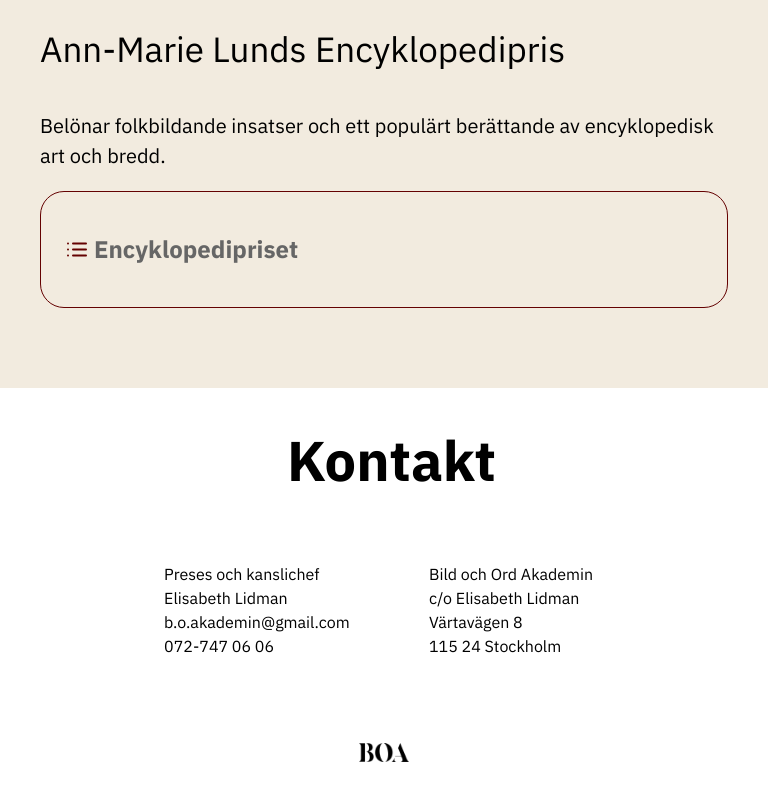
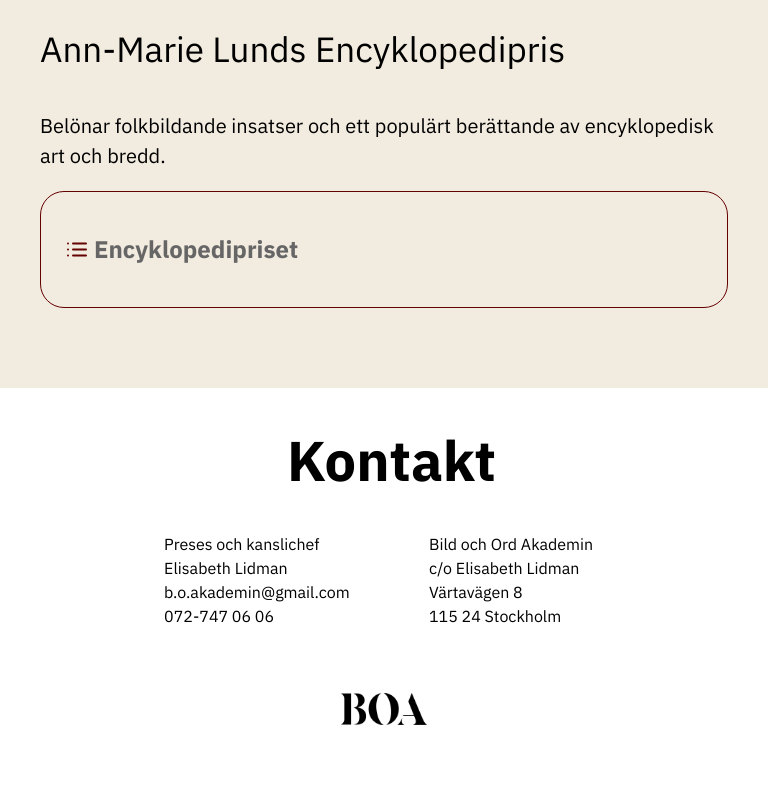
Before and after one commit to moablomkvist/BOA, a React (Create React App) app: page /priser in a window 768 px wide. Shown: the part 1173-1973 px from the top of the page. After the commit the page ends 1928 px from the top, so only its background shows below. Built offline with nearby package versions, Linux system fonts and the light colour scheme.

Commit message:
changes to footer in tablet

```diff
--- a/src/index.css
+++ b/src/index.css
@@ -228,19 +228,18 @@
 @media (min-width: 667px) and (max-width: 1024px) {
   .footer-heading {
     font-size: 56px;
+    margin-bottom: 0;
   }
 
   .logo-section {
     display: flex;
     flex-direction: column;
     align-items: center;
-    width: 30%;
-    padding: 15px;
+    width: 75%;
   }
 
   .footer-logo {
-    width: 25%;
-    margin: 40px 15px 25px 15px;
+    margin: 35px 15px 30px 15px;
   }
 }
 
```
